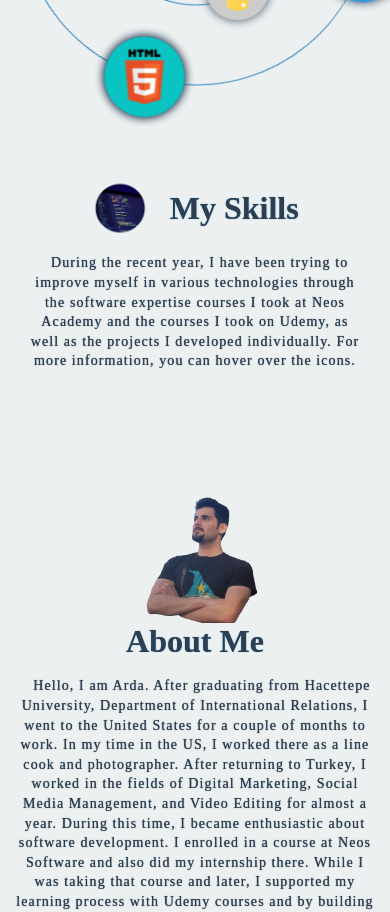
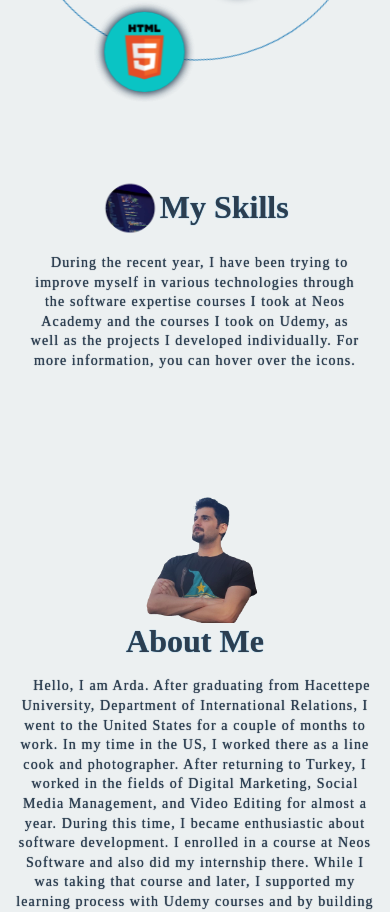
Before and after one commit to ardsen/ardsen.github.io, a React (Create React App) app: page / in a window 390 px wide. Shown: the part 1300-2212 px from the top of the page. Built offline with nearby package versions, Linux system fonts and the light colour scheme; a web font is replaced by a local one.

Commit message:
mobile responsive v4

```diff
--- a/src/App.css
+++ b/src/App.css
@@ -977,7 +977,7 @@ main {
     left: calc(50% - 32%);
   }
 }
-@media (max-width: 1023px) {
+@media (max-width: 1024px) {
   .nav-container {
     display: none;
   }
@@ -1056,9 +1056,14 @@ main {
     padding: 0 0.4rem;
     align-items: center;
     justify-content: center;
+    margin-top: 50px;
+  }
+  .skill-info-bottom {
+    height: auto;
   }
   .skill-info-top {
     justify-content: center;
+    gap: 0;
   }
   .skill-orbit {
     width: 100%;
--- a/src/SkillInfo.js
+++ b/src/SkillInfo.js
@@ -3,7 +3,7 @@ function SkillInfo({ p, img, h }) {
         <div className="skill-info">
             <div className="skill-info-top">
                 <div className="skill-info-img">
-                    <img src={img} alt={`${p} logo`} />
+                    <img src={img} alt={`${h} logo`} />
                 </div>
                 <h3>{h}</h3>
             </div>
```
